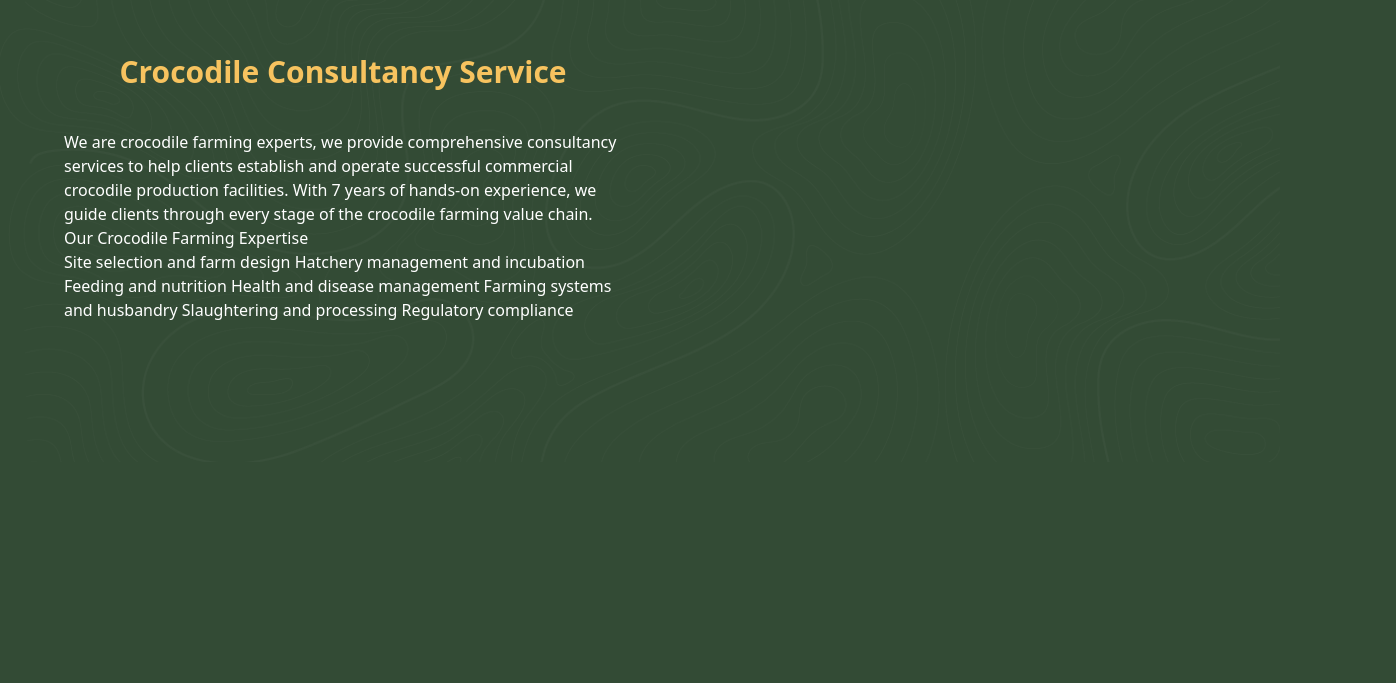
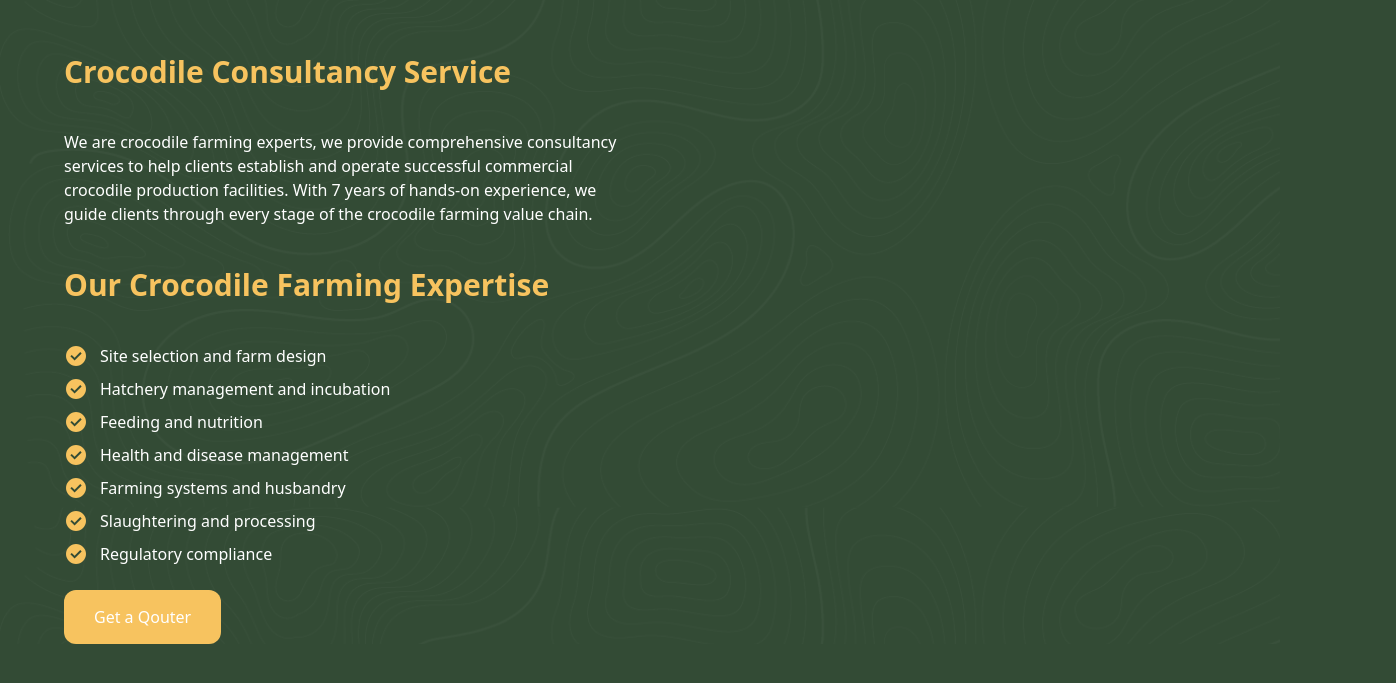
Before and after one commit to novertech411/vimbi, a Next.js app: page /about in a window 1280 px wide. Shown: the part 1662-2345 px from the top of the page, 1396 px wide, since content can reach past the window. Built offline with nearby package versions, Linux system fonts and the light colour scheme.

Commit message:
done with about

```diff
--- a/app/about/page.tsx
+++ b/app/about/page.tsx
@@ -19,6 +19,8 @@ import meat from "@/public/images/meatorganic.png";
 import vim from "@/public/images/vimbai-01.jpg";
 import consult1 from "@/public/images/consult2.jpg";
 import consult2 from "@/public/images/gallary5.jpeg";
+import Tick from "@/components/icon/Tick";
+import Link from "next/link";
 
 function page() {
   return (
@@ -118,11 +120,11 @@ function page() {
         </Container>
       </div>
 
-      <div className=" bg-blogwave  bg-no-repeat  h-full  pt-[80px] ">
+      <div className=" bg-blogwave    h-full  pt-[80px] ">
         <Container>
-          <div className="flex  gap-9">
-            <div className=" justify-center  lavvic w-[50%]  text-white">
-              <h1 className="text-center text-secondary font-[700]   md:text-[30px]  my-9   text-[20px] ">
+          <div className="flex  md:flex-row flex-col-reverse  gap-9">
+            <div className=" justify-center  lavvic md:w-[50%]   w-[100%] text-white">
+              <h1 className="text-left text-secondary font-[700]   md:text-[30px]  my-9   text-[20px] ">
                 Crocodile Consultancy Service
               </h1>
 
@@ -134,26 +136,57 @@ function page() {
                 stage of the crocodile farming value chain.
               </p>
 
-              <h2>Our Crocodile Farming Expertise</h2>
-              <p>
-                Site selection and farm design Hatchery management and
-                incubation Feeding and nutrition Health and disease management
-                Farming systems and husbandry Slaughtering and processing
-                Regulatory compliance
-              </p>
+              <h2 className="text-left text-secondary font-[700]   md:text-[30px]  my-9   text-[20px]">
+                Our Crocodile Farming Expertise
+              </h2>
+              <div>
+                <div className="flex gap-3 items-center mt-2">
+                  <Tick /> <p>Site selection and farm design</p>
+                </div>
+
+                <div className="flex gap-3 items-center  mt-2">
+                  <Tick /> <p>Hatchery management and incubation</p>
+                </div>
+
+                <div className="flex gap-3 items-center  mt-2">
+                  <Tick /> <p>Feeding and nutrition</p>
+                </div>
+
+                <div className="flex gap-3 items-center  mt-2">
+                  <Tick /> <p>Health and disease management</p>
+                </div>
+
+                <div className="flex gap-3 items-center  mt-2">
+                  <Tick /> <p>Farming systems and husbandry</p>
+                </div>
+
+                <div className="flex gap-3 items-center  mt-2">
+                  <Tick /> <p>Slaughtering and processing</p>
+                </div>
+
+                <div className="flex gap-3 items-center  mt-2">
+                  <Tick /> <p>Regulatory compliance</p>
+                </div>
+                <Link href=" https://wa.me/263734199666">
+                  <button className=" bg-secondary px-[30px] py-[15px]  rounded-xl mt-6">
+                    {" "}
+                    Get a Qouter
+                  </button>
+                </Link>
+              </div>
             </div>
             <div className=" relative  flex justify-center  w-[50%]  ">
               <Image
                 src={consult1}
                 data-aos="fade-right"
                 alt=""
-                className=" border-amber-200 border rounded-lg w-[300px]"
+                className=" border-amber-200 border rounded-lg w-[300px] h-[500px]"
               />
 
               <Image
                 src={consult2}
                 data-aos="fade-down-left"
-                className=" border-amber-200 border  w-[300px] rounded-lg absolute  md:-bottom-[200px]  -bottom-[10px] -right-[80px]"
+                className=" border-amber-200 border  w-[300px] rounded-lg absolute  md:-bottom-[200px]  md:top-[400px] md:left-[80px] top-[100px]   left-[200px]"
                 alt="farm "
               />
             </div>
--- /dev/null
+++ b/components/icon/Tick.tsx
@@ -0,0 +1,18 @@
+import React from "react";
+
+export default function Tick() {
+  return (
+    <svg
+      width="24"
+      height="25"
+      viewBox="0 0 24 25"
+      fill="none"
+      xmlns="http://www.w3.org/2000/svg"
+    >
+      <path
+        d="M10.6 17.5585L17.65 10.5085L16.25 9.1085L10.6 14.7585L7.75 11.9085L6.35 13.3085L10.6 17.5585ZM12 22.9585C10.6167 22.9585 9.31667 22.6958 8.1 22.1705C6.88333 21.6452 5.825 20.9328 4.925 20.0335C4.025 19.1335 3.31267 18.0752 2.788 16.8585C2.26333 15.6418 2.00067 14.3418 2 12.9585C2 11.5752 2.26267 10.2752 2.788 9.0585C3.31333 7.84183 4.02567 6.7835 4.925 5.8835C5.825 4.9835 6.88333 4.27116 8.1 3.7465C9.31667 3.22183 10.6167 2.95916 12 2.9585C13.3833 2.9585 14.6833 3.22116 15.9 3.7465C17.1167 4.27183 18.175 4.98416 19.075 5.8835C19.975 6.7835 20.6877 7.84183 21.213 9.0585C21.7383 10.2752 22.0007 11.5752 22 12.9585C22 14.3418 21.7373 15.6418 21.212 16.8585C20.6867 18.0752 19.9743 19.1335 19.075 20.0335C18.175 20.9335 17.1167 21.6462 15.9 22.1715C14.6833 22.6968 13.3833 22.9592 12 22.9585Z"
+        fill="#F7C35F"
+      />
+    </svg>
+  );
+}
```
